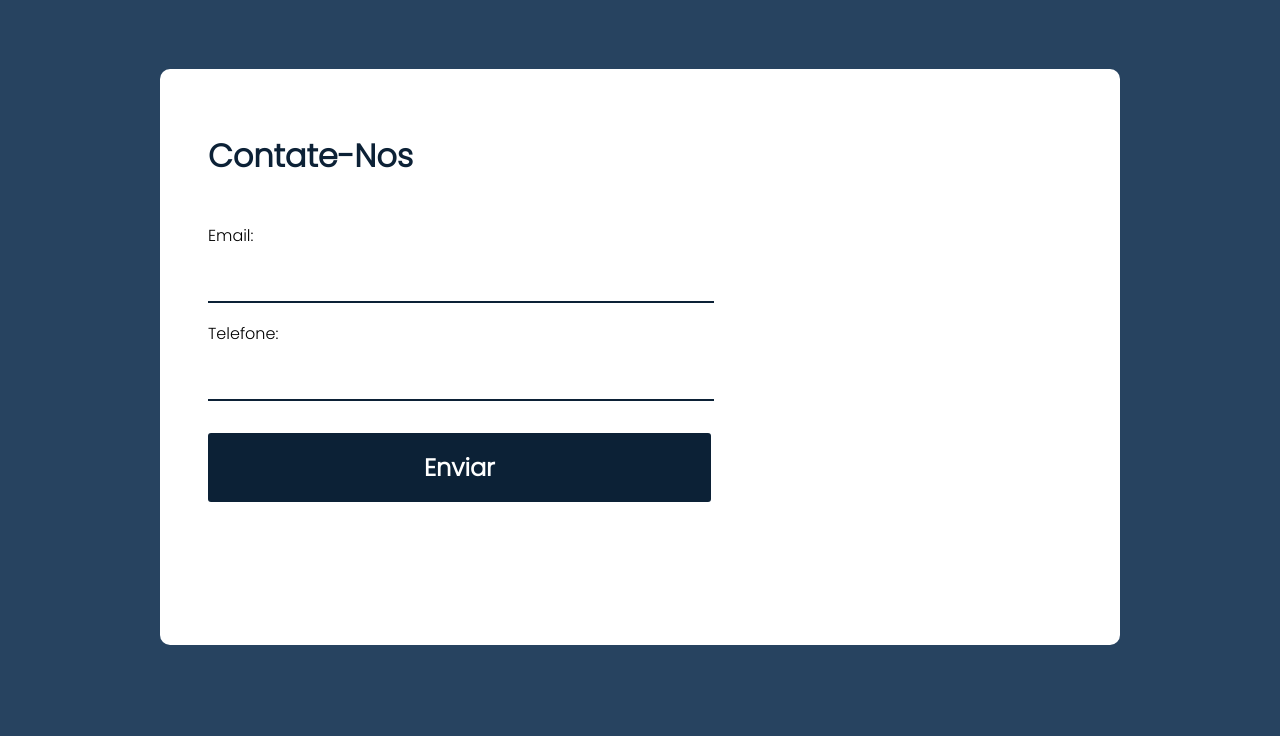
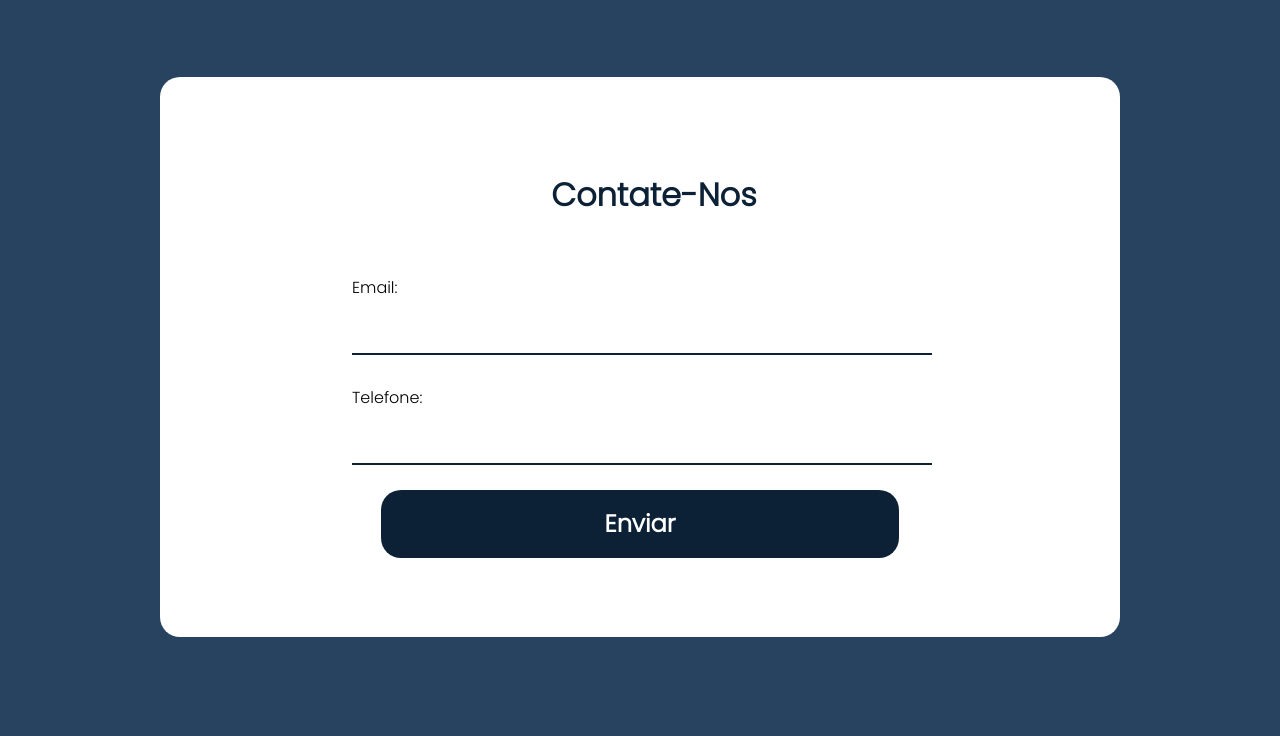
Before and after one commit to AnalyxX/Analyx, a website: page site/public/index.html in a window 1280 px wide. Shown: the part 3213-3949 px from the top of the page. Drawn offline with Linux system fonts and the light colour scheme.

Commit message:
site pt 2

```diff
--- a/site/public/css/style.css
+++ b/site/public/css/style.css
@@ -382,41 +382,49 @@ display: flex;
 height: 90vh;
 width: 100%;
 background-color: #274360;
-justify-content: center;
 align-items: center;
+justify-content:center;
+
 
 }
 .box-contact{
   display: flex;
   flex-direction: column;
-  height: 72vh;
+  justify-content: center;
+  align-items: center;
+  height: 70vh;
   width: 75%;
   background-color: #ffffff;
-  border-radius: 10px;
+  border-radius: 20px;
+}
+.input-box-contact{
+  width: 80%;
+  height: 25vh;
+  padding-left: 20%;
+
 
 }
-.input-box-contact{
-  height: 25vh;
-  padding-left: 5%;
-}
-.input-box-contact input{
+.input-box-contact input {
   height: 7vh;
-  width: 55%;
+  width: 75%;
   border: none;
   border-bottom: #0c2136 solid 2px;
   color: #0c2136 solid ;
-
-
+  background-color: transparent;
+}
+.input-box-contact input textarea:focus, input:focus  {
+  box-shadow: 0 0 0 0;
+  outline: 0;
 }
 .tittle-input-box-contact{
-margin-top: 2%;
+margin-top: 4%;
 height: 10%;
-width: 55%;
+width: 75%;
 color: #0c2136 solid;
 }
 
 .tittle-box-contact {
-  margin-top: 5%;
+
   padding: 15px;
   height:10%;
   width: 55%;
@@ -424,19 +432,24 @@ color: #0c2136 solid;
   font-weight: 900;
   }
   .tittle-box-contact .h1{
+    display: flex;
+    justify-content: center;
+    align-items: center;
     font-weight: bold;
     font-size: xx-large;
     height: 80%;
-    width: 90%;
+    width: 99%;
     color: #0c2136;
 
 
     }
   .button-box-contact {
     height: 20%;
-    width: 97%;
+    width: 100%;
     color: #0c2136;
-    padding-left: 5%;
+display: flex ;
+justify-content: center;
+align-items: center;
   }
   .button-box-contact button {
     height: 60%;
@@ -445,8 +458,8 @@ color: #0c2136 solid;
     background-color: #0c2136;
     font-size: x-large;
     font-weight: bold;
-    border-radius: 3px;
-    margin-top: 3%;
+    border-radius: 20px;
+    margin-top: 5%;
   }
 
 .footer {
--- a/site/public/index.html
+++ b/site/public/index.html
@@ -11,6 +11,10 @@
     <link rel="preconnect" href="https://fonts.gstatic.com" crossorigin>
     <link href="https://fonts.googleapis.com/css2?family=Poppins:wght@100&display=swap" rel="stylesheet">
     <link href="https://fonts.googleapis.com/css2?family=Poppins:wght@300&display=swap" rel="stylesheet">
+<!-- Start of analyx Zendesk Widget script -->
+<script id="ze-snippet" src="https://static.zdassets.com/ekr/snippet.js?key=80307728-deba-46b0-896c-3db8e9d0c692">
+</script>
+<!-- End of analyx Zendesk Widget script -->
 
 </head>
 
@@ -146,8 +150,8 @@
     de dados empresariais.</div>
 
 
-<div class="text1"> Nós somos ums empresa fundada na cidade de São Paulo no ano de 2011,
-    e dês de então viemos liderando o mercado com a confiabilidade e a qualidade unificada ao serviços prestados.</div>
+<div class="text1"> Nós somos uma empresa fundada na cidade de São Paulo no ano de 2011,
+    e desde então viemos liderando o mercado com a confiabilidade e a qualidade unificada aos serviços prestados.</div>
 
 </div>
 
```
